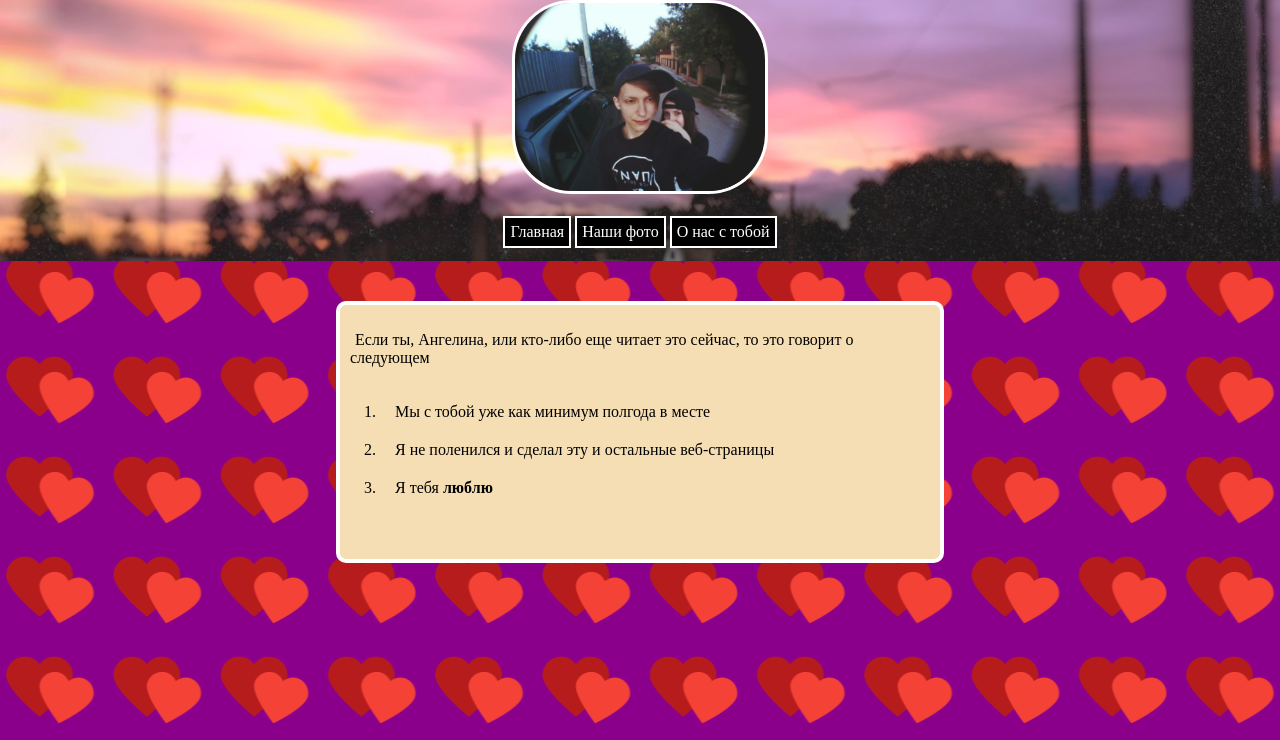
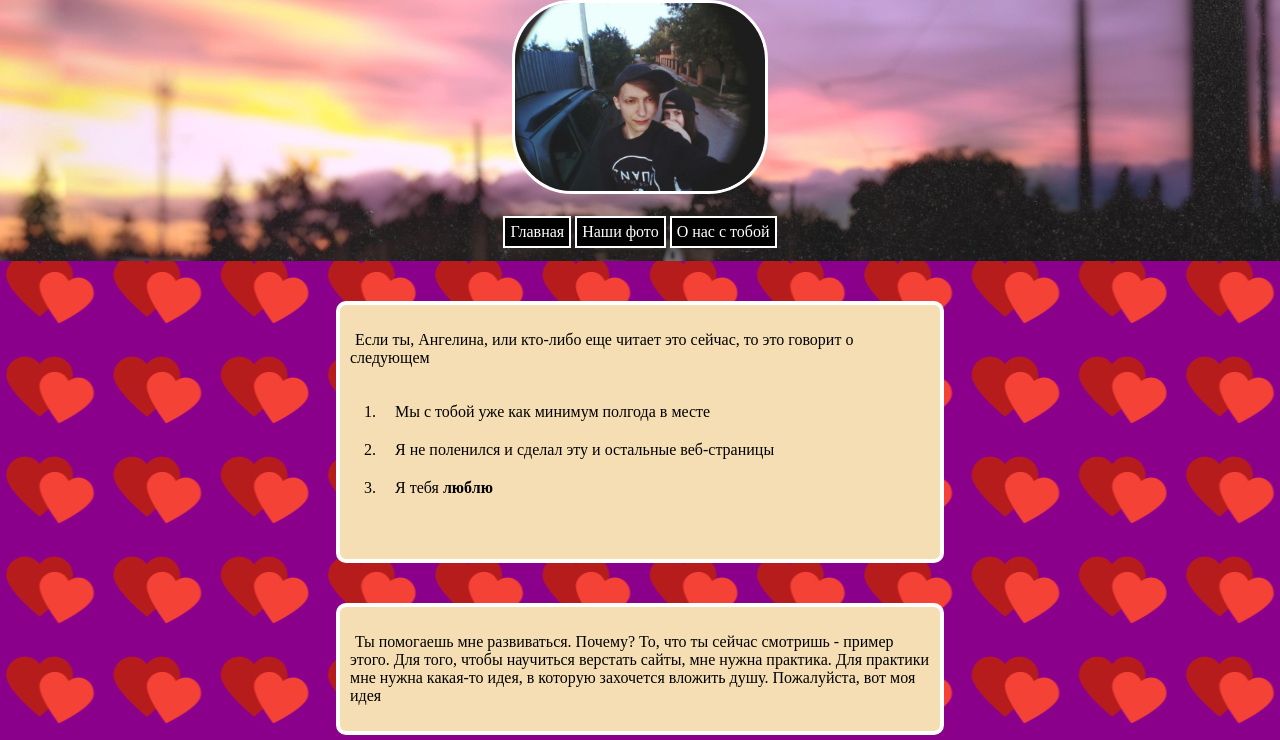
Before and after one commit to kirikrush/kirseich, a plain HTML site: page index.html in a window 1280 px wide. Shown: the part 60-800 px from the top of the page. Drawn offline with Linux system fonts and the light colour scheme.

Commit message:
Add files via upload

```diff
--- a/index.html
+++ b/index.html
@@ -27,6 +27,9 @@
 				</ol>
 			</p>
 		</div>
+		<div class="content">
+			<p> Ты помогаешь мне развиваться. Почему? То, что ты сейчас смотришь - пример этого. Для того, чтобы научиться верстать сайты, мне нужна практика. Для практики мне нужна какая-то идея, в которую захочется вложить душу. Пожалуйста, вот моя идея</p>
+		</div>
 		<footer></footer>
 	</body>
 </html>
```
Also changed, not shown: gallery.html (+1 -1 lines).
